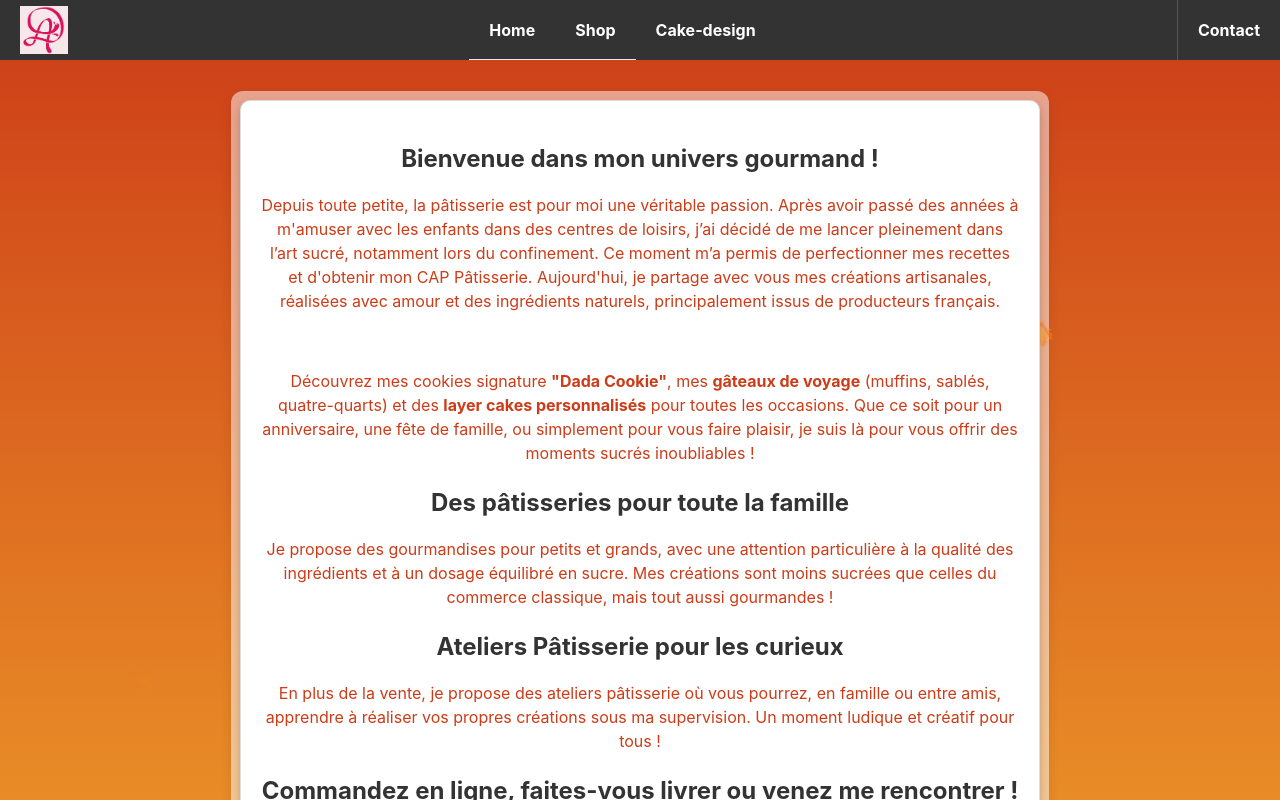
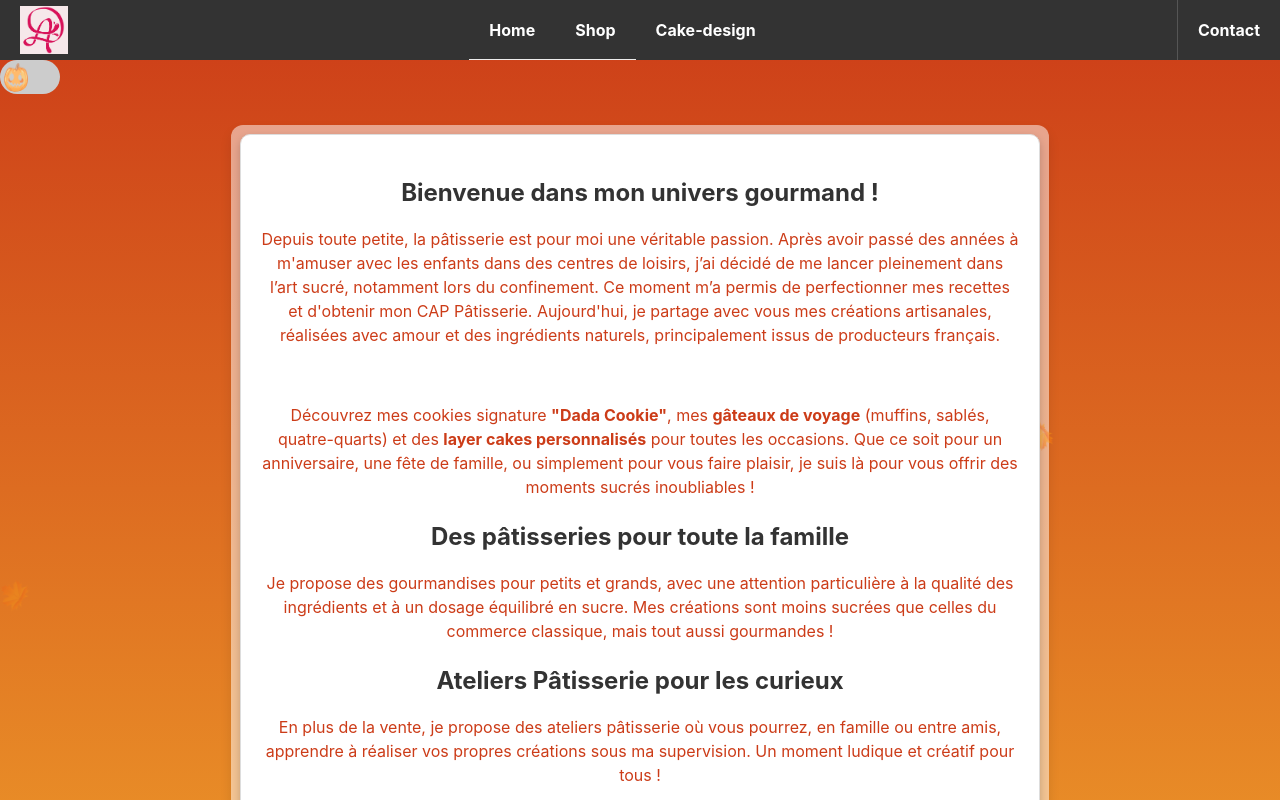
Before and after one commit to SukiTsu/Projet-Patissesie, a React (Vite) app: page / in a window 1280 px wide. Shown: the top 800 px of the page. Built offline with nearby package versions, Linux system fonts and the light colour scheme; no server answers.

Commit message:
Ajout d'un toggle pour modifier le style. Un style festif sera appliqué ou non

```diff
--- a/src/assets/style/global/styleAutome.css
+++ b/src/assets/style/global/styleAutome.css
@@ -156,3 +156,54 @@ body {
 table, th, td {
   border-bottom: var(--couleur-orange);
 }
+
+/**
+  Toggle
+*/
+.switch {
+  position: relative;
+  display: inline-block;
+  width: 60px;
+  height: 34px;
+}
+
+.input-toggle {
+  opacity: 0;
+  width: 0;
+  height: 0;
+}
+
+.slider {
+  position: absolute;
+  cursor: pointer;
+  top: 0;
+  left: 0;
+  right: 0;
+  bottom: 0;
+  background-color: #ccc;
+  transition: 0.4s;
+  border-radius: 34px;
+}
+
+.slider:before {
+  display: none; /* On cache l'élément par défaut */
+}
+
+.slider-image {
+  width: 30px; /* Ajuste la taille de l'image pour qu'elle rentre bien dans le slider */
+  height: 30px;
+  position: absolute;
+  /*left: 4px;*/
+  top: 50%;
+  transform: translateY(-50%);
+  transition: transform 0.4s ease;
+  border-radius: 50%; /* Pour donner une forme ronde */
+}
+
+.input-toggle:checked + .slider {
+  background-color: var(--couleur-jaune);
+}
+
+.input-toggle:checked + .slider .slider-image {
+  transform: translate(26px, -50%);
+}
--- /dev/null
+++ b/src/assets/style/global/styleHalloween.css
@@ -0,0 +1,208 @@
+:root {
+    --couleur-orange: #290202;
+    --couleur-jaune: #cc3c18;
+    --couleur-maron: #643602;
+  }
+  body {
+    background: linear-gradient(to bottom, var(--couleur-orange), var(--couleur-jaune));
+    position: relative;
+    /*overflow: hidden; Pour s'assurer que les feuilles ne sortent pas du cadre */
+    margin: 0;
+
+  }
+    /* Feuilles qui tombent */
+    @keyframes fall {
+      0% {
+        transform: translateY(-100px) rotate(0deg);
+        opacity: 1;
+      }
+      100% {
+        transform: translateY(90vh) rotate(360deg);
+        opacity: 0;
+      }
+    }
+
+
+    .citrouille {
+      position: absolute;
+      width: 30px;
+      height: 30px;
+      background: url('../../citrouille.png') no-repeat center center;
+      background-size: contain;
+      animation: fall 8s infinite linear;
+      opacity: 0.9;
+    }
+
+    /* Différentes tailles et animations pour des feuilles */
+    .citrouille:nth-child(1) { left: 10%; animation-duration: 6s; }
+    .citrouille:nth-child(2) { left: 20%; animation-duration: 8s; }
+    .citrouille:nth-child(3) { left: 30%; animation-duration: 7s; }
+    .citrouille:nth-child(4) { left: 40%; animation-duration: 9s; }
+    .citrouille:nth-child(5) { left: 50%; animation-duration: 8s; }
+    .citrouille:nth-child(6) { left: 60%; animation-duration: 10s; }
+    .citrouille:nth-child(7) { left: 70%; animation-duration: 7s; }
+    .citrouille:nth-child(8) { left: 80%; animation-duration: 11s; }
+
+    .content {
+      background: #fff;
+      padding: 20px;
+      margin: 40px auto;
+      max-width: 800px;
+      box-shadow: 0 4px 8px rgba(0, 0, 0, 0.2);
+      border: 1px solid #ddd;
+      border-radius: 10px;
+      box-sizing: border-box;
+      position: relative;
+      color: var(--couleur-orange);
+    }
+
+    .content p {
+      text-align: center;
+    }
+
+    .content::before {
+      content: '';
+      position: absolute;
+      top: -10px;
+      left: -10px;
+      width: calc(100% + 20px);
+      height: calc(100% + 20px);
+      background: rgba(255, 255, 255, 0.5);
+      z-index: -1;
+      border-radius: 12px;
+      box-shadow: 0 6px 12px rgba(0, 0, 0, 0.1);
+    }
+
+    /* Pour les tablettes (768px et moins) */
+    @media (max-width: 768px) {
+      .content {
+        padding: 15px;
+        margin: 30px auto;
+        max-width: 90%;
+      }
+
+      .content::before {
+        top: -8px;
+        left: -8px;
+        width: calc(100% + 16px);
+        height: calc(100% + 16px);
+      }
+    }
+
+    /* Pour les petits écrans et smartphones (480px et moins) */
+    @media (max-width: 480px) {
+      .content {
+        padding: 10px;
+        margin: 20px auto;
+        max-width: 95%;
+      }
+
+      .content::before {
+        top: -6px;
+        left: -6px;
+        width: calc(100% + 12px);
+        height: calc(100% + 12px);
+        box-shadow: 0 4px 8px rgba(0, 0, 0, 0.1);
+      }
+
+      .content p {
+        font-size: 14px;
+      }
+    }
+
+
+    .content.h2{
+      color: var(--couleur-orange)
+    }
+    .container-groupe-cake{
+      background-color: var(--couleur-orange);
+
+    }
+    .container-groupe-cake h2 {
+       color: var(--couleur-jaune);
+    }
+    .container-cake{
+      background-color: var(--couleur-orange);
+
+    }
+    .container-cake h2 {
+       color: var(--couleur-jaune);
+    }
+    .container-cake p {
+      color: white;
+   }
+
+   .bt {
+    padding: 10px 20px;
+    background-color: var(--couleur-orange);
+    color: #fff;
+    border: none;
+    border-radius: 4px;
+    font-size: 16px;
+    cursor: pointer;
+    transition: background-color 0.3s ease;
+  }
+
+  .bt.modal-close-cake {
+    background-color: var(--couleur-jaune);
+    color: var(--couleur-maron);
+  }
+  .bt.modal-close-cake:hover {
+    background-color: var(--couleur-maron);
+    color: var(--couleur-jaune);
+  }
+
+  table, th, td {
+    border-bottom: var(--couleur-orange);
+  }
+
+  /**
+    Toggle
+  */
+  .switch {
+    position: relative;
+    display: inline-block;
+    width: 60px;
+    height: 34px;
+  }
+
+  .input-toggle {
+    opacity: 0;
+    width: 0;
+    height: 0;
+  }
+
+  .slider {
+    position: absolute;
+    cursor: pointer;
+    top: 0;
+    left: 0;
+    right: 0;
+    bottom: 0;
+    background-color: #ccc;
+    transition: 0.4s;
+    border-radius: 34px;
+  }
+
+  .slider:before {
+    display: none; /* On cache l'élément par défaut */
+  }
+
+  .slider-image {
+    width: 30px; /* Ajuste la taille de l'image pour qu'elle rentre bien dans le slider */
+    height: 30px;
+    position: absolute;
+    /*left: 4px;*/
+    top: 50%;
+    transform: translateY(-50%);
+    transition: transform 0.4s ease;
+    border-radius: 50%; /* Pour donner une forme ronde */
+  }
+
+  .input-toggle:checked + .slider {
+    background-color: var(--couleur-jaune);
+  }
+
+  .input-toggle:checked + .slider .slider-image {
+    transform: translate(26px, -50%);
+  }
--- a/src/components/changeStyleSaison.tsx
+++ b/src/components/changeStyleSaison.tsx
@@ -1,10 +1,26 @@
 import React, { useEffect, useState } from 'react';
+import cirtrouille from '../assets/citrouille.png'
 
 const ChangeStyleSaison: React.FC = () => {
   const [isAutumn, setIsAutumn] = useState(false);
 
+  // Toggle état sauvegardé dans le localStorage
+  const [isCheck, setIsCheck] = useState(() => {
+    const saved = localStorage.getItem('toggleState');
+    return saved !== null ? JSON.parse(saved) : false;
+  });
+
+  // Fonction de mise à jour du toggle
+  const checkCase = () => {
+    setIsCheck((prevState: any) => !prevState);
+  };
+
+  // Sauvegarde du toggle dans le localStorage à chaque changement
   useEffect(() => {
+    localStorage.setItem('toggleState', JSON.stringify(isCheck));
+  }, [isCheck]);
 
+  // Détection de la saison actuelle (automne ici)
   const checkIfAutumn = () => {
     const now = new Date();
     const month = now.getMonth() + 1;
@@ -14,26 +30,43 @@ const ChangeStyleSaison: React.FC = () => {
     return (month === 9 && day >= 21) || (month === 10) || (month === 11) || (month === 12 && day <= 21);
   };
 
+  // Chargement des CSS en fonction de la saison et de l'état du toggle
+  useEffect(() => {
     setIsAutumn(checkIfAutumn());
 
-    // Import dynamique du fichier CSS si c'est l'automne
+    const loadCSS = async () => {
       if (checkIfAutumn()) {
-      import('../assets/style/global/styleAutome.css');
+        // Si le toggle est activé, charger le style festif (Halloween)
+        if (isCheck) {
+          await import('../assets/style/global/styleHalloween.css')
+        } else {
+          // Sinon, charger le style classique de la saison (automne)
+          await import('../assets/style/global/styleAutome.css');
         }
-  }, []);
+      }
+    };
+
+    loadCSS();
+  }, [isCheck]);
 
   return (
     <div>
+      <label className="switch">
+        <input className="input-toggle" type="checkbox" checked={isCheck} onChange={checkCase} />
+        <span className="slider">
+        <img src={cirtrouille}  alt="toggle image"  className="slider-image" />
+        </span>
+      </label>
       {isAutumn && (
         <>
-          <div className="leaf"></div>
-          <div className="leaf"></div>
-          <div className="leaf"></div>
-          <div className="leaf"></div>
-          <div className="leaf"></div>
-          <div className="leaf"></div>
-          <div className="leaf"></div>
-          <div className="leaf"></div>
+          <div className={isCheck? "citrouille" : "leaf"}></div>
+          <div className={isCheck? "citrouille" : "leaf"}></div>
+          <div className={isCheck? "citrouille" : "leaf"}></div>
+          <div className={isCheck? "citrouille" : "leaf"}></div>
+          <div className={isCheck? "citrouille" : "leaf"}></div>
+          <div className={isCheck? "citrouille" : "leaf"}></div>
+          <div className={isCheck? "citrouille" : "leaf"}></div>
+          <div className={isCheck? "citrouille" : "leaf"}></div>
         </>
       )}
     </div>
--- a/src/page/contact/contact.tsx
+++ b/src/page/contact/contact.tsx
@@ -19,10 +19,9 @@ const Contact =({}) => {
                 </div>
 
                 <div className="contact-hours">
-                    <h2>Horaires d'ouverture</h2>
-                    <p><strong>Lundi - Vendredi :</strong> 9h00 - 18h00</p>
-                    <p><strong>Samedi :</strong> 10h00 - 17h00</p>
-                    <p><strong>Dimanche :</strong> Fermé</p>
+                    <h2>Horaires de marché</h2>
+                    <p><strong>Mercredi Viarmes:</strong> 8h00 - 13h00</p>
+                    <p><strong>Samedi L'isle Adam:</strong> 8h00 - 13h00</p>
                 </div>
             </div>
 
--- a/src/page/home/home.tsx
+++ b/src/page/home/home.tsx
@@ -1,12 +1,12 @@
-import ChangeStyleSain from "../../components/changeStyleSaison"
+import ChangeStyleSaison from "../../components/changeStyleSaison"
 import Footer from "../../components/footer"
 import Navbar from "../../components/navbar"
 
 const Home =({}) => {
     return(
         <div className="container">
-            <ChangeStyleSain />
             <Navbar/>
+            <ChangeStyleSaison />
             <div className="content">
             <h2>Bienvenue dans mon univers gourmand !</h2>
             <p>Depuis toute petite, la pâtisserie est pour moi une véritable passion.
--- a/src/page/shop/getData.tsx
+++ b/src/page/shop/getData.tsx
@@ -27,7 +27,7 @@ export class CategoryManager {
   async fetchData() {
     try {
       const response = await fetch(url);
-      console.log("shearch: ", token)
+      //console.log("shearch: ", token)
       if (!response.ok) {
         if (response.status === 400) {
           throw new Error(`Erreur 400: Ressource non trouvée à l'URL ${token}`);
--- a/src/page/shop/shop.tsx
+++ b/src/page/shop/shop.tsx
@@ -75,7 +75,7 @@ const Shop =({}) => {
     }
 
 
-  }, [valueSearchBar]); // Le tableau vide signifie que useEffect s'exécute une seule fois
+  }, [valueSearchBar]);
 
     return (
       <div>
```
Also changed, not shown: src/assets/citrouille.png (added). Lines whose indentation alone changed are shown as unchanged.
